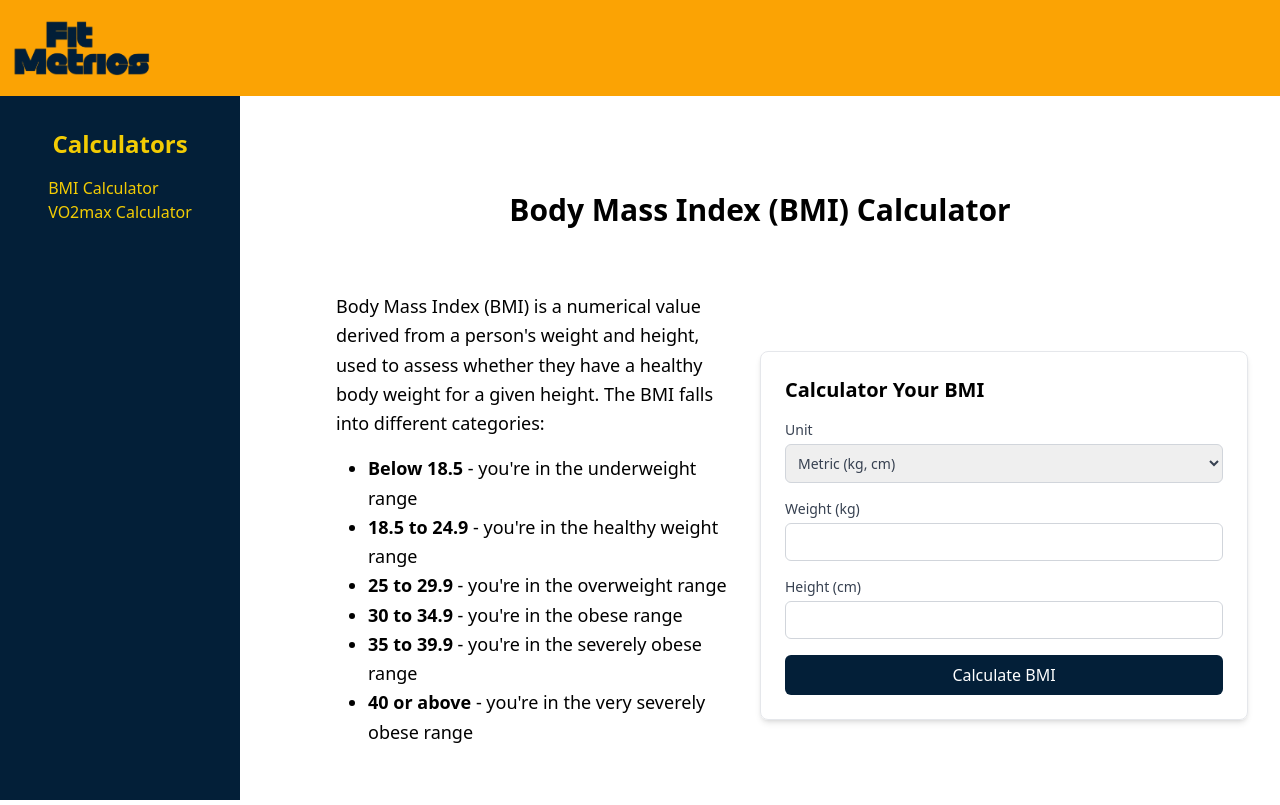
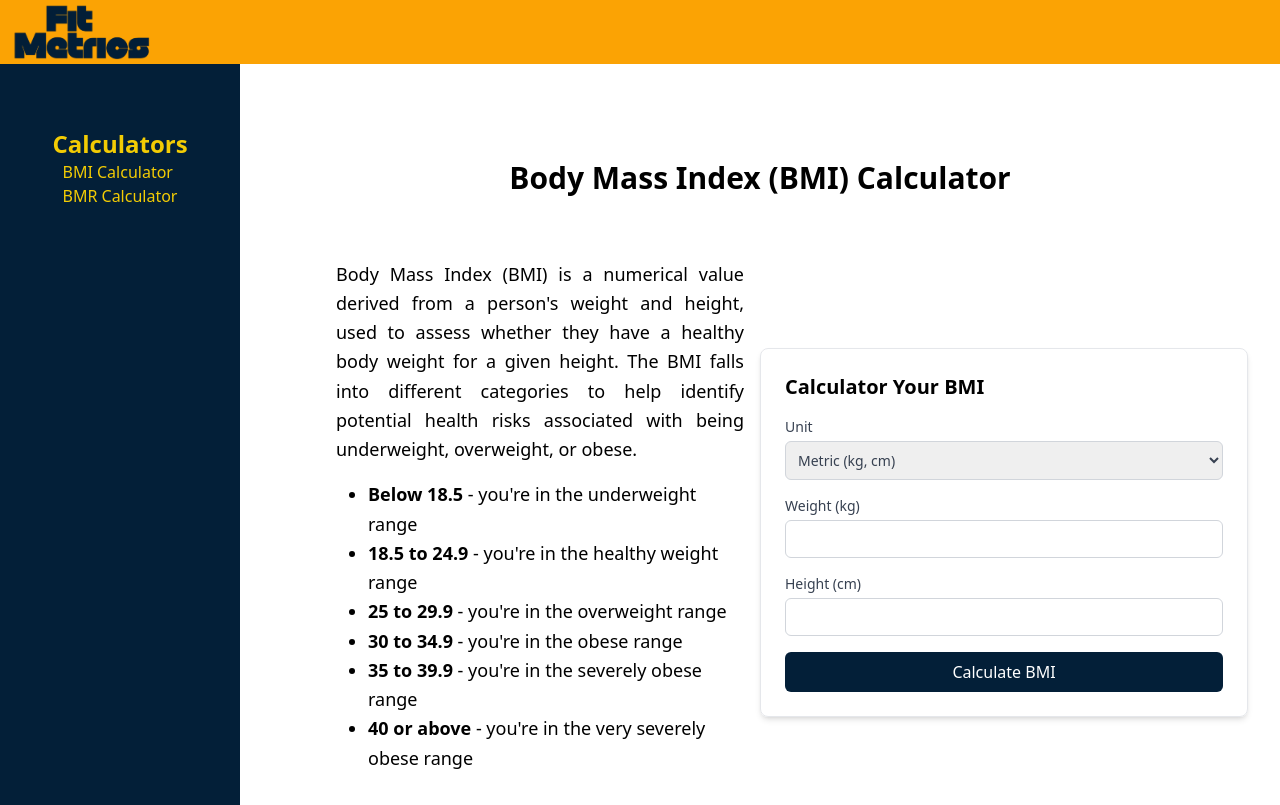
Before and after one commit to Laleh-S/fitmetrics, a React (Create React App) app: page /bmi in a window 1280 px wide. Built offline with nearby package versions, Linux system fonts and the light colour scheme.

Commit message:
styled the text on bmi page

```diff
--- a/src/components/BMI.js
+++ b/src/components/BMI.js
@@ -46,7 +46,8 @@ function BMI () {
         <div className="flex flex-wrap items-center mt-8 px-4">
             <h1 className="text-center py-4 text-3xl font-bold w-full m-8">Body Mass Index (BMI) Calculator</h1>
             <div className="w-full md:w-1/2 p-4  md:pl-16">
-                <p className="text-lg leading-relaxed mb-4">Body Mass Index (BMI) is a numerical value derived from a person's weight and height, used to assess whether they have a healthy body weight for a given height. The BMI falls into different categories:</p>
+                <p className="text-lg text-justify leading-relaxed mb-4">Body Mass Index (BMI) is a numerical value derived from a person's weight and height, used to assess whether they have a healthy body weight for a given height.
+                The BMI falls into different categories to help identify potential health risks associated with being underweight, overweight, or obese. </p>
                 <ul className="text-lg ml-8 list-disc text-left leading-relaxed">
                     <li><span className="font-semibold">Below 18.5</span> - you're in the underweight range</li>
                     <li><span className="font-semibold">18.5 to 24.9</span> - you're in the healthy weight range</li>
--- a/src/components/Sidebar.js
+++ b/src/components/Sidebar.js
@@ -5,12 +5,12 @@ import "../index.css"
 // h-[calc(100vh-2rem)] calculates the height by taking the full height of the viewport (100vh) and subtracting 2rem from it.
 function Sidebar() {
     return (
-        <aside className="h-full w-full max-w-[15rem] p-4 bg-primary">
+        <aside className="h-full w-full max-w-[15rem] p-8 bg-primary">
             <div className="flex flex-col items-center">
-                <h1 className="font-bold text-2xl text-yellow m-4">Calculators</h1>
+                <h1 className="font-bold text-2xl text-yellow mt-8 ">Calculators</h1>
                 <ul>
-                    <li><Link to="/bmi" className="text-yellow">BMI Calculator</Link></li>
-                    <li><Link to="/vo2max" className="text-yellow">VO2max Calculator</Link></li>
+                    <li className=""><Link to="/bmi" className="text-yellow">BMI Calculator</Link></li>
+                    <li className=""><Link to="/vo2max" className="text-yellow">BMR Calculator</Link></li>
                 </ul>
             </div>
         </aside>
```
